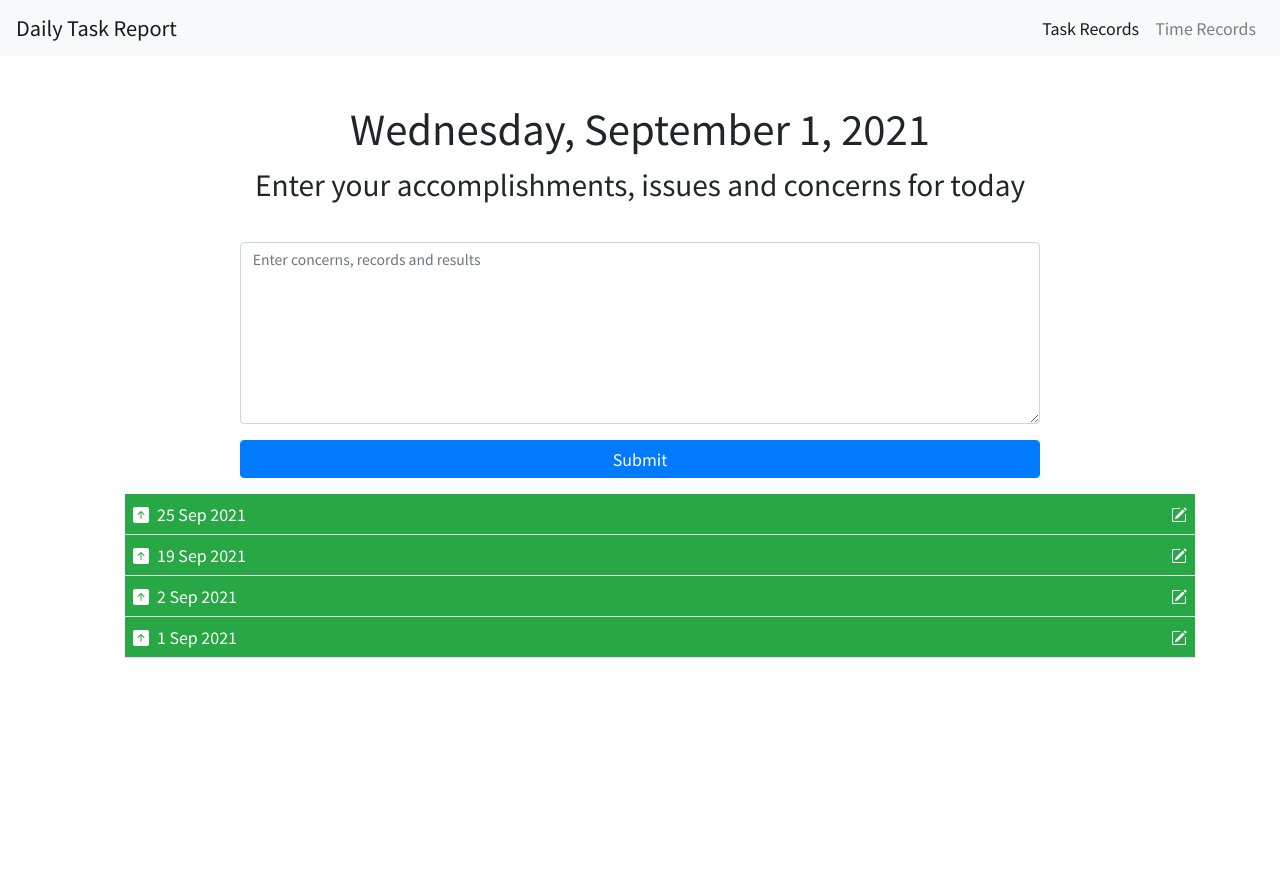
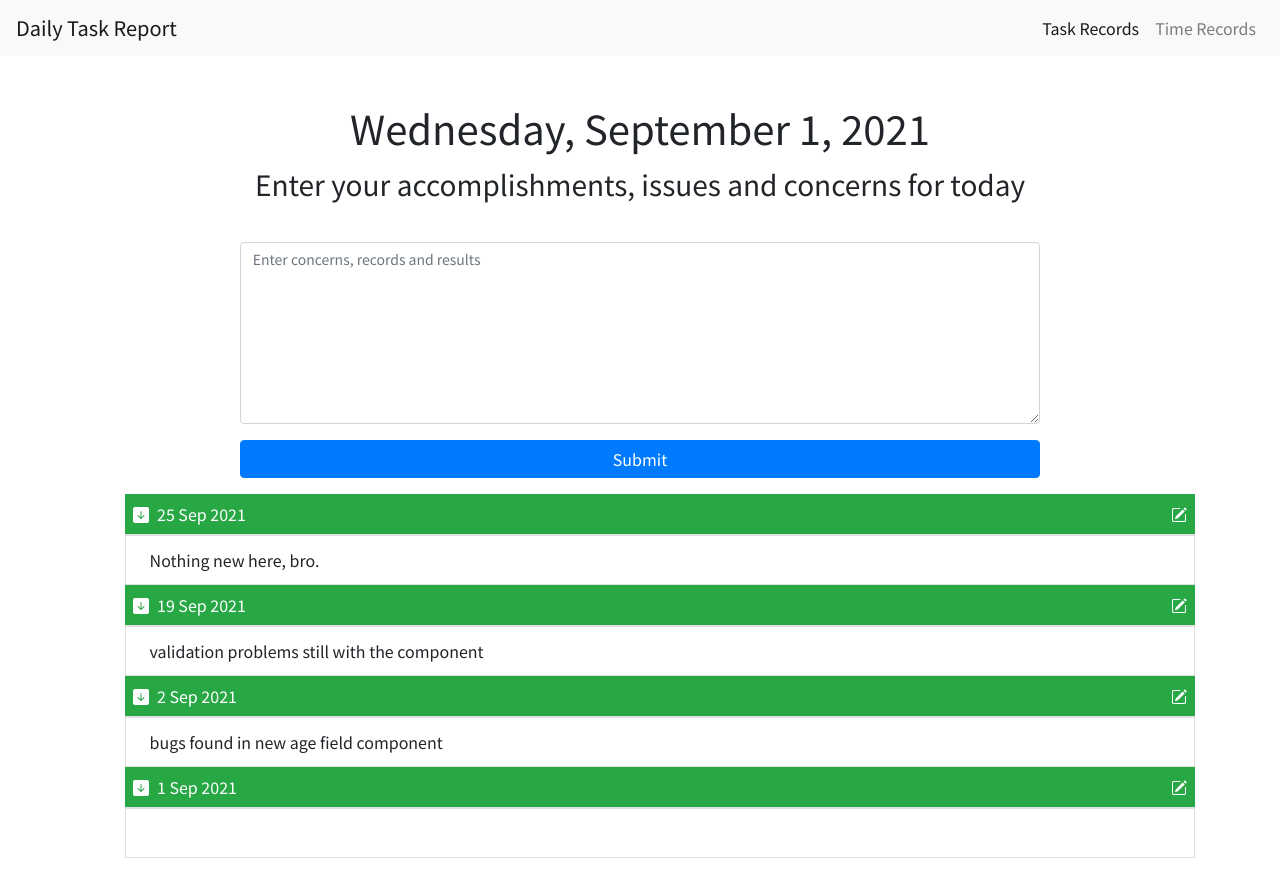
Before and after one commit to TransistorSmoke/daily-task-report, an Angular app: page / in a window 1280 px wide. Before the commit the page ends 800 px from the top, so only its background shows below. Built offline with nearby package versions, Linux system fonts and the light colour scheme.

Commit message:
Reworked the use of the entries-data service

```diff
--- a/src/app/app.component.ts
+++ b/src/app/app.component.ts
@@ -1,6 +1,6 @@
 import { Component, OnInit } from '@angular/core';
 import { Entry } from './records/entry/entry.model';
-import { ALL_ENTRIES_RECORDS } from './data/entries-data.service';
+import { AllEntriesService } from './data/entries-data.service';
 
 @Component({
   selector: 'app-root',
@@ -11,14 +11,16 @@ export class AppComponent implements OnInit {
   title: string = 'daily-task-report';
   record: string = '';
 
-  allEntries: Entry[];
+  allEntries!: Entry[];
   newEntries!: Entry[];
 
-  constructor() {
-    this.allEntries = ALL_ENTRIES_RECORDS;
+  constructor(private allEntriesService: AllEntriesService) {
+
   }
 
   ngOnInit(): void {
+    this.allEntries = this.allEntriesService.get();
+
     // Create and add new entry record for the day to allEntries and sort the new array in a descending order
     this.newEntries = [...this.allEntries, new Entry(new Date(), '')];
     this.newEntries.sort((a, b) => {
--- a/src/app/data/entries-data.service.ts
+++ b/src/app/data/entries-data.service.ts
@@ -1,7 +1,29 @@
 import { Entry } from "../records/entry/entry.model";
+import { Injectable } from "@angular/core";
 
-export const ALL_ENTRIES_RECORDS: Entry[] = [
-    new Entry (new Date('25 Sept 2021'), 'Nothing new here, bro.'),
-    new Entry (new Date('02 Sept 2021'), 'bugs found in new age field component'),
-    new Entry (new Date('19 Sept 2021'), 'validation problems still with the component'),
-];
+@Injectable({
+    providedIn: 'root'
+})
+
+export class AllEntriesService {
+    allEntries = [
+        new Entry (new Date('25 Sept 2021'), 'Nothing new here, bro.'),
+        new Entry (new Date('02 Sept 2021'), 'bugs found in new age field component'),
+        new Entry (new Date('19 Sept 2021'), 'validation problems still with the component'),
+    ];
+
+    get () {
+        return this.allEntries;
+    }
+
+    add (entry: Entry) {
+        this.allEntries.push(entry);
+    }
+
+    delete (entry: Entry) {
+        const indexEntry = this.allEntries.indexOf(entry);
+        if (indexEntry > -1) {
+            this.allEntries.slice(indexEntry, 1);
+        }
+    }
+}
--- a/src/app/form/form.component.ts
+++ b/src/app/form/form.component.ts
@@ -1,6 +1,8 @@
 import { Component, OnInit, Input, Output, EventEmitter } from '@angular/core';
 import { FormGroup, FormControl, Validators } from '@angular/forms';
 import { Entry } from '../records/entry/entry.model';
+
+
 
 @Component({
 	selector: 'app-form',
--- a/src/app/records/entry/entry.component.html
+++ b/src/app/records/entry/entry.component.html
@@ -1,13 +1,11 @@
 <div class="d-flex p-2 bg-success text-white border-bottom">
-    <i class="entry-icon bi bi-arrow-{{arrowPos}}-square-fill mr-2"></i>
-    <!-- <span class="entry-date-width">{{ today | date: 'd MMM YYYY'}}</span> -->
+    <i class="entry-icon bi bi-arrow-{{arrowPosition}}-square-fill mr-2" #upDownArrow></i>
     <span class="entry-date-width">{{ singleRecordEntry.entryDate | date: 'd MMM YYYY'}}</span>
     <i class="entry-icon bi bi-pencil-square ml-2"></i>
 </div>
 
 <div class="bg-light">
-    <article *ngClass="" class="list-group-item h-0" contenteditable="false">
-        <!-- {{ singleRecordEntry }} -->
+    <article class="list-group-item h-0" contenteditable="false">
         {{ singleRecordEntry.entryText }}
     </article>
 </div>
--- a/src/app/records/entry/entry.component.ts
+++ b/src/app/records/entry/entry.component.ts
@@ -1,5 +1,6 @@
-import { Component, Input, OnInit } from '@angular/core';
+import { Component, Input, OnInit, ViewChild, ElementRef } from '@angular/core';
 import { Entry } from './entry.model';
+import { fromEvent } from 'rxjs';
 
 @Component({
   selector: 'app-entry',
@@ -7,12 +8,11 @@ import { Entry } from './entry.model';
   styleUrls: ['./entry.component.scss']
 })
 
-
-
 export class EntryComponent implements OnInit {
+  // @ViewChild('upDownArrow') arrowDisplayToggler: ElementRef;
   @Input() singleRecordEntry!: Entry;
 
-  arrowPos: string = 'up';
+  arrowPosition: string = 'down';
 
   dateToday: string;
 
```
Also changed, not shown: src/app/records/records-group/records-group.component.ts (+1 -12 lines).
